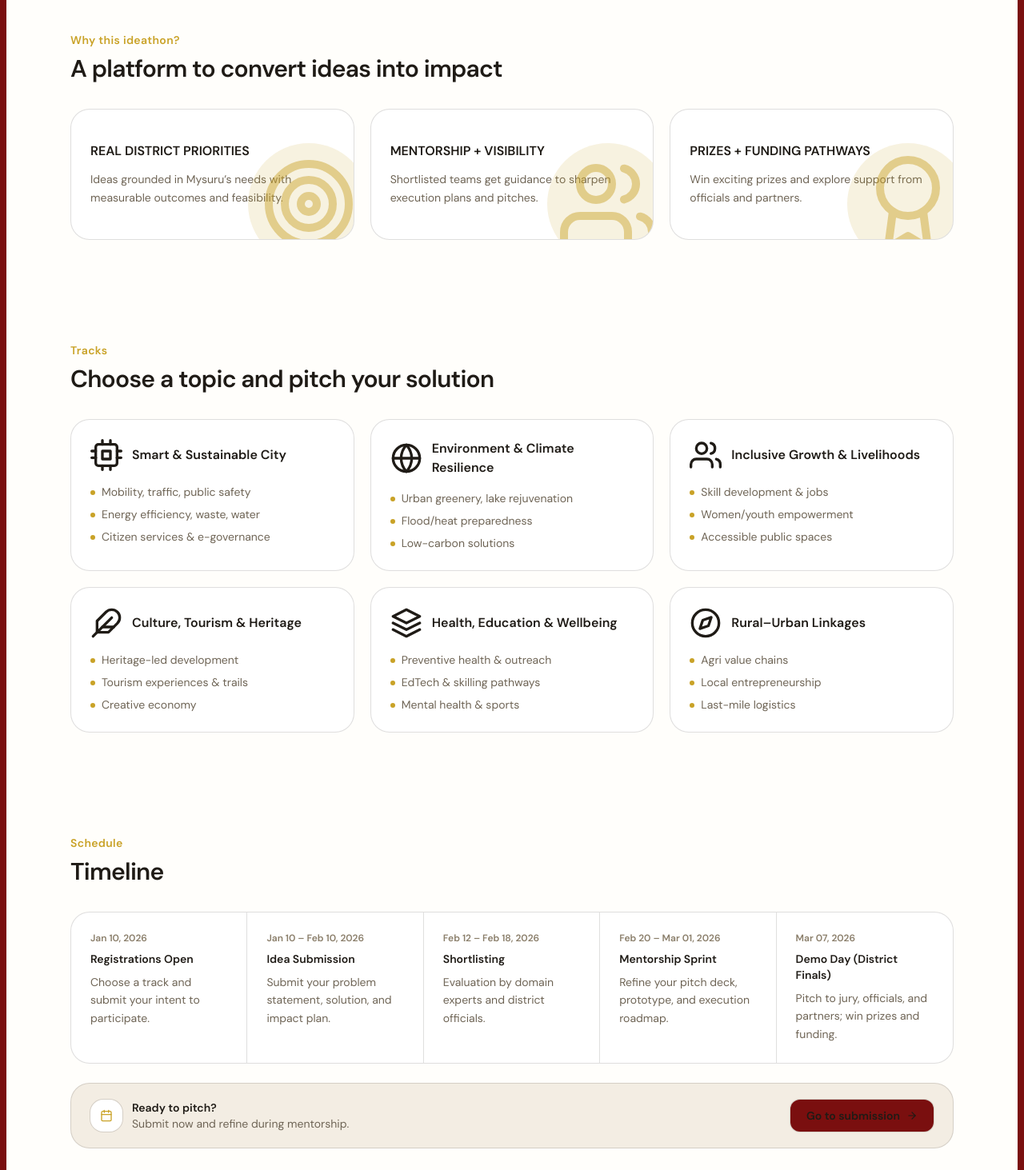
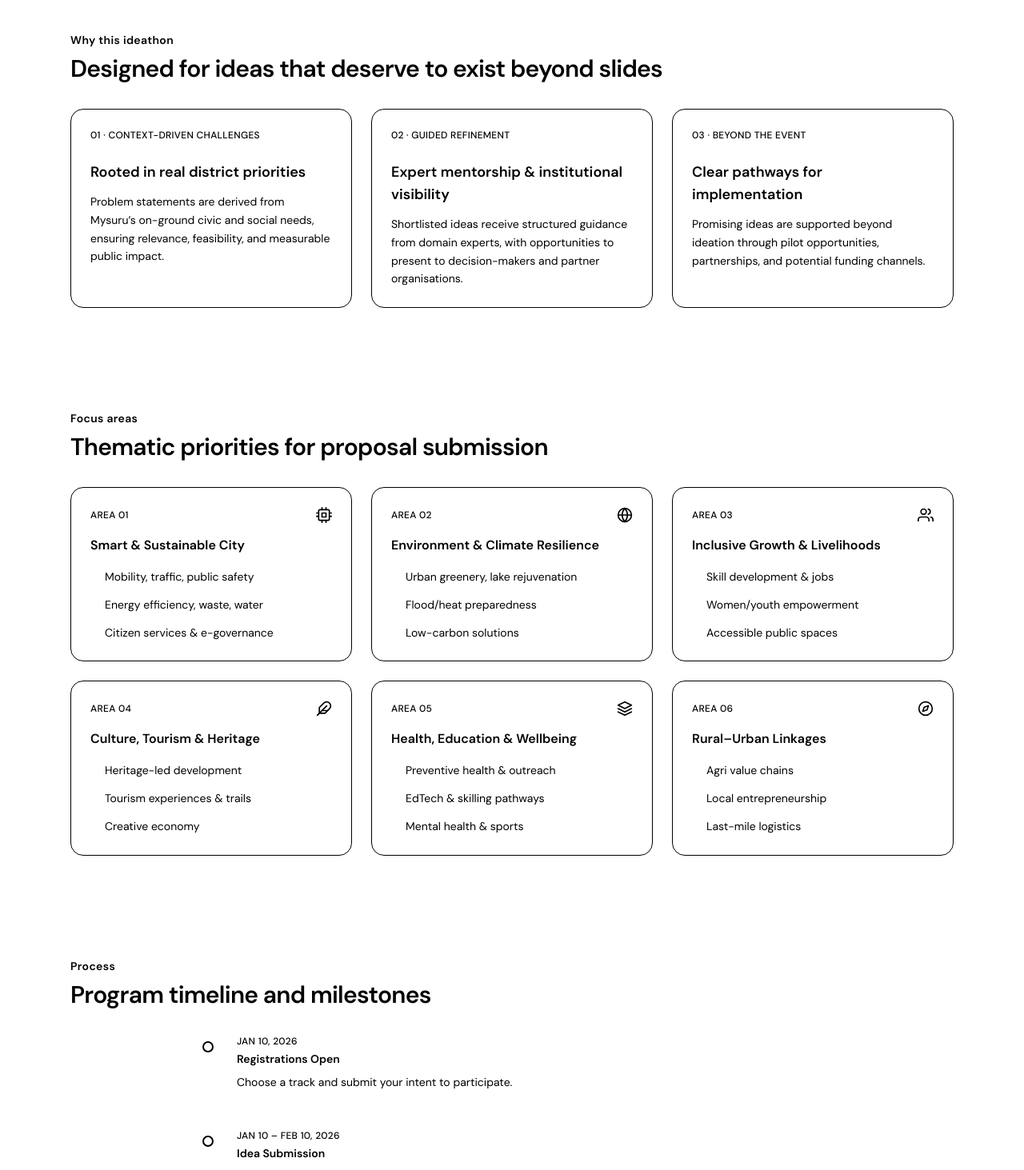
Before and after one commit to bvvivek6/VisionMysuru-2050, a React (Vite) app in the folder client/: page / in a window 1280 px wide. Shown: the part 860-2323 px from the top of the page at 80% size. Built offline with nearby package versions, Linux system fonts and the light colour scheme; a web font is replaced by a local one.

Commit message:
update theme

```diff
--- a/client/src/Components/landing/TimelineSection.jsx
+++ b/client/src/Components/landing/TimelineSection.jsx
@@ -1,48 +1,102 @@
+import { useEffect, useRef, useState } from "react";
 import { Link } from "react-router-dom";
-import { FiArrowRight, FiCalendar } from "react-icons/fi";
+import { FiArrowRight } from "react-icons/fi";
 import { TIMELINE } from "../../constants/topics";
 import { Section } from "./Section.jsx";
 
-const TimelineSection = () => {
+const useInView = (options = {}) => {
+  const ref = useRef(null);
+  const [visible, setVisible] = useState(false);
+
+  useEffect(() => {
+    const observer = new IntersectionObserver(
+      ([entry]) => {
+        if (entry.isIntersecting) {
+          setVisible(true);
+          observer.disconnect();
+        }
+      },
+      { threshold: 0.2, ...options }
+    );
+
+    if (ref.current) observer.observe(ref.current);
+    return () => observer.disconnect();
+  }, []);
+
+  return [ref, visible];
+};
+
+const TimelineItem = ({ step }) => {
+  const [ref, visible] = useInView();
+
   return (
-    <Section id="timeline" eyebrow="Schedule" title="Timeline">
-      <div className="rounded-3xl border border-[var(--border)] bg-[var(--surface)]">
-        <div className="grid gap-0 divide-y divide-[var(--border)] md:grid-cols-5 md:divide-x md:divide-y-0">
-          {TIMELINE.map((step) => (
-            <div key={step.title} className="p-6">
-              <div className="text-xs font-semibold text-[var(--muted-2)]">
+    <div
+      ref={ref}
+      className={`relative pl-10 transition-all duration-700 ease-out
+        ${visible ? "opacity-100 translate-y-0" : "opacity-0 translate-y-6"}
+      `}
+    >
+      {/* dot */}
+      <span
+        className={`absolute left-[-3px] top-2 h-3.5 w-3.5 rounded-full border-2 transition-colors
+          ${
+            visible
+              ? "bg-[var(--accent)] border-[var(--accent)]"
+              : "bg-[var(--surface)] border-[var(--border)]"
+          }
+        `}
+      />
+
+      <div className="text-xs font-medium uppercase tracking-wide text-[var(--muted)]">
         {step.date}
       </div>
-              <div className="mt-2 text-sm font-semibold text-[var(--text)]">
+
+      <h3 className="mt-1 text-sm font-semibold text-[var(--text)]">
         {step.title}
-              </div>
+      </h3>
+
       <p className="mt-2 text-sm leading-relaxed text-[var(--muted)]">
         {step.detail}
       </p>
     </div>
+  );
+};
+
+const TimelineSection = () => {
+  return (
+    <Section
+      id="timeline"
+      eyebrow="Process"
+      title="Program timeline and milestones"
+    >
+      {/* timeline */}
+      <div className="relative mx-auto max-w-3xl">
+        {/* vertical line */}
+        <div className="absolute left-1 top-0 h-full w-px bg-[var(--border)]" />
+
+        <div className="space-y-12">
+          {TIMELINE.map((step) => (
+            <TimelineItem key={step.title} step={step} />
           ))}
         </div>
       </div>
 
-      <div className="mt-6 flex flex-wrap items-center justify-between gap-3 rounded-3xl border border-[var(--border)] bg-[var(--surface-2)] px-6 py-5">
-        <div className="flex items-center gap-3">
-          <span className="inline-flex h-10 w-10 items-center justify-center rounded-2xl bg-[var(--surface)] text-[var(--accent)] ring-1 ring-[var(--border)]">
-            <FiCalendar />
-          </span>
+      {/* CTA – calm & institutional */}
+      <div className="mt-12 flex flex-wrap items-center justify-between gap-4 rounded-2xl border border-[var(--border)] bg-[var(--surface)] px-6 py-5">
         <div>
           <div className="text-sm font-semibold text-[var(--text)]">
-              Ready to pitch?
+            Submissions are open
           </div>
           <div className="text-sm text-[var(--muted)]">
-              Submit now and refine during mentorship.
+            Early submissions can be refined during the review phase.
           </div>
         </div>
-        </div>
+
         <Link
           to="/submit"
-          className="inline-flex items-center gap-2 rounded-xl bg-[var(--primary)] px-5 py-2.5 text-sm font-semibold text-[var(--text)] ring-1 ring-[var(--border)] hover:bg-[var(--primary-hover)]"
+          className="inline-flex items-center gap-2 rounded-xl border border-[var(--border)] bg-[var(--surface-2)] px-5 py-2.5 text-sm font-medium text-[var(--text)] transition hover:border-[var(--accent)]"
         >
-          Go to submission <FiArrowRight />
+          Submit proposal <FiArrowRight />
         </Link>
       </div>
     </Section>
--- a/client/src/Components/landing/TopicsSection.jsx
+++ b/client/src/Components/landing/TopicsSection.jsx
@@ -5,27 +5,33 @@ const TopicsSection = () => {
   return (
     <Section
       id="topics"
-      eyebrow="Tracks"
-      title="Choose a topic and pitch your solution"
+      eyebrow="Focus areas"
+      title="Thematic priorities for proposal submission"
     >
-      <div className="grid gap-5 md:grid-cols-2 lg:grid-cols-3">
-        {TOPICS.map((t) => (
+      <div className="grid gap-6 md:grid-cols-2 lg:grid-cols-3">
+        {TOPICS.map((t, idx) => (
           <div
             key={t.title}
-            className="rounded-3xl border border-[var(--border)] bg-[var(--surface)] p-6"
+            className="group rounded-2xl border border-[var(--border)] bg-[var(--surface)] p-6 transition hover:border-[var(--accent)]"
           >
-            <div className="flex items-center gap-3">
-              <span className="inline-flex  items-center justify-center ">
-                <t.icon className="h-10 w-10" />
+            {/* header */}
+            <div className="mb-4 flex items-center justify-between">
+              <span className="text-xs font-medium uppercase tracking-wide text-[var(--muted)]">
+                Area {String(idx + 1).padStart(2, "0")}
               </span>
-              <div className="text-base font-semibold text-[var(--text)]">
-                {t.title}
-              </div>
+
+              {/* subtle icon, not dominant */}
+              <t.icon className="h-5 w-5 text-[var(--muted)] group-hover:text-[var(--accent)] transition" />
             </div>
-            <ul className="mt-4 space-y-2 text-sm text-[var(--muted)]">
+
+            <h3 className="text-base font-semibold text-[var(--text)]">
+              {t.title}
+            </h3>
+
+            <ul className="mt-4 space-y-3 text-sm leading-relaxed text-[var(--muted)]">
               {t.points.map((p) => (
-                <li key={p} className="flex items-start gap-2">
-                  <span className="mt-2 h-1.5 w-1.5 flex-none rounded-full bg-[var(--accent)]" />
+                <li key={p} className="flex gap-3">
+                  <span className="mt-2 h-1.5 w-1.5 flex-none rounded-full bg-[var(--border)]" />
                   <span>{p}</span>
                 </li>
               ))}
--- a/client/src/Components/landing/WhySection.jsx
+++ b/client/src/Components/landing/WhySection.jsx
@@ -1,46 +1,54 @@
-import { FiAward, FiTarget, FiUsers } from "react-icons/fi";
+import { FiArrowUpRight } from "react-icons/fi";
 import { Section } from "./Section.jsx";
+
+const points = [
+  {
+    label: "Context-driven challenges",
+    title: "Rooted in real district priorities",
+    desc: "Problem statements are derived from Mysuru’s on-ground civic and social needs, ensuring relevance, feasibility, and measurable public impact.",
+  },
+  {
+    label: "Guided refinement",
+    title: "Expert mentorship & institutional visibility",
+    desc: "Shortlisted ideas receive structured guidance from domain experts, with opportunities to present to decision-makers and partner organisations.",
+  },
+  {
+    label: "Beyond the event",
+    title: "Clear pathways for implementation",
+    desc: "Promising ideas are supported beyond ideation through pilot opportunities, partnerships, and potential funding channels.",
+  },
+];
 
 const WhySection = () => {
   return (
     <Section
       id="why"
-      eyebrow="Why this ideathon?"
-      title="A platform to convert ideas into impact"
+      eyebrow="Why this ideathon"
+      title="Designed for ideas that deserve to exist beyond slides"
     >
-      <div className="grid gap-5 md:grid-cols-3">
-        {[
-          {
-            icon: FiTarget,
-            title: "Real district priorities",
-            desc: "Ideas grounded in Mysuru’s needs with measurable outcomes and feasibility.",
-          },
-          {
-            icon: FiUsers,
-            title: "Mentorship + visibility",
-            desc: "Shortlisted teams get guidance to sharpen execution plans and pitches.",
-          },
-          {
-            icon: FiAward,
-            title: "Prizes + funding pathways",
-            desc: "Win exciting prizes and explore support from officials and partners.",
-          },
-        ].map((card) => (
+      <div className="grid gap-6 md:grid-cols-3">
+        {points.map((item, idx) => (
           <div
-            key={card.title}
-            className="relative overflow-hidden rounded-3xl border border-[var(--border)] bg-[var(--surface)] px-6 py-10"
+            key={item.title}
+            className="group relative rounded-2xl border border-[var(--border)] bg-[var(--surface)] p-6 transition hover:border-[var(--accent)]"
           >
-            <div className="absolute -bottom-8 -right-5 inline-flex items-center justify-center overflow-hidden rounded-full bg-[var(--accent-soft)] p-4 opacity-80">
-              <card.icon className="h-30 w-30 text-[var(--accent)] opacity-60" />
+            {/* subtle index */}
+            <div className="mb-6 text-xs font-medium uppercase tracking-wide text-[var(--muted)]">
+              {String(idx + 1).padStart(2, "0")} · {item.label}
             </div>
-            <div className="flex items-center gap-3">
-              <div className="text-base font-semibold uppercase text-[var(--text)]">
-                {card.title}
-              </div>
+
+            <h3 className="text-lg font-semibold text-[var(--text)]">
+              {item.title}
+            </h3>
+
+            <p className="mt-3 text-sm leading-relaxed text-[var(--muted)]">
+              {item.desc}
+            </p>
+
+            {/* quiet affordance */}
+            <div className="pointer-events-none absolute bottom-6 right-6 opacity-0 transition group-hover:opacity-100">
+              <FiArrowUpRight className="h-4 w-4 text-[var(--accent)]" />
             </div>
-            <p className="mt-3 text-sm leading-relaxed text-[var(--muted)]">
-              {card.desc}
-            </p>
           </div>
         ))}
       </div>
--- a/client/src/index.css
+++ b/client/src/index.css
@@ -2,55 +2,35 @@
 @import "tailwindcss";
 
 @layer base {
-  :root {
-    color-scheme: light;
+  @media (prefers-color-scheme: dark) {
+    :root {
+      color-scheme: dark;
 
-    /* Mysuru Palace – Light Heritage Theme */
-    --bg: #fffefb; /* warm ivory */
-    --surface: #ffffff; /* clean white cards */
-    --surface-2: #f3ede3; /* subtle palace parchment */
+      /* Mysuru Palace – Dark Heritage Theme */
+      --bg: #0f0c08; /* palace night sky */
+      --surface: #16120d; /* dark carved stone */
+      --surface-2: #1d1812; /* layered heritage depth */
 
-    --text: #1f1b16; /* deep charcoal (not pure black) */
-    --button: #ffffff; /* clean white text */
-    --muted: #6f6556; /* aged stone */
-    --muted-2: #8a7e6a; /* heritage muted brown */
+      --text: #f4efe6; /* warm ivory text */
+      --button: #f4efe6;
+      --muted: #b9ae9b; /* aged gold stone */
+      --muted-2: #9f937e;
 
-    --border: rgba(31, 27, 22, 0.14);
+      --border: rgba(244, 239, 230, 0.12);
 
-    /* Gold accent (royal but restrained) */
-    --accent: #c9a227; /* slightly muted gold */
-    --accent-soft: rgba(201, 162, 39, 0.18);
+      /* Gold accent (glows softly in dark) */
+      --accent: #e0b84c;
+      --accent-soft: rgba(224, 184, 76, 0.22);
 
-    /* Palace red (heritage core) */
-    --primary: #7a0f0f;
-    --primary-hover: #8c1515;
-    --primary-soft: rgba(122, 15, 15, 0.12);
+      /* Palace red (deep royal wine) */
+      --primary: #8f1b1b;
+      --primary-hover: #a12626;
+      --primary-soft: rgba(143, 27, 27, 0.22);
 
-    /* Navigation + focus */
-    --nav-bg: rgba(250, 247, 242, 0.85);
-    --focus: rgba(201, 162, 39, 0.45);
-  }
-
-  html,
-  body,
-  #root {
-    height: 100%;
-  }
-
-  body {
-    margin: 0;
-    background: var(--primary);
-    color: var(--text);
-  }
-
-  ::selection {
-    background: var(--primary);
-    color: var(--text);
-  }
-
-  :focus-visible {
-    outline: 2px solid var(--focus);
-    outline-offset: 2px;
+      /* Navigation + focus */
+      --nav-bg: rgba(18, 14, 9, 0.85);
+      --focus: rgba(224, 184, 76, 0.55);
+    }
   }
 }
 
--- a/client/src/pages/SubmitIdeaPage.jsx
+++ b/client/src/pages/SubmitIdeaPage.jsx
@@ -263,7 +263,7 @@ const SubmitIdeaPage = () => {
       : "NGO Submission";
 
   return (
-    <div className="min-h-dvh dm-sans bg-[var(--bg)] text-[var(--text)]">
+    <div className="m-1 md:m-2 rounded-2xl overflow-hidden flex flex-col  dm-sans bg-[var(--bg)] text-[var(--text)]">
       <header className="sticky top-0 z-50 border-b border-[var(--border)] bg-[var(--nav-bg)] backdrop-blur">
         <div className="mx-auto flex w-full max-w-6xl items-center justify-between gap-4 px-4 py-3 sm:px-6">
           <Link to="/" className="flex items-center gap-2">
```
Lines whose indentation alone changed are shown as unchanged.
